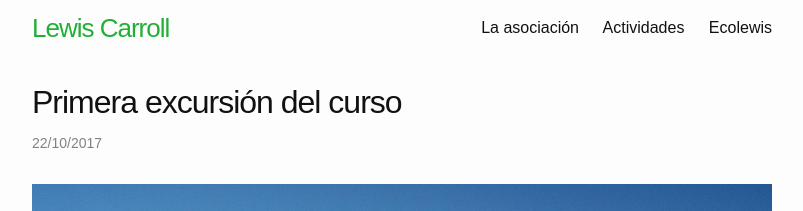
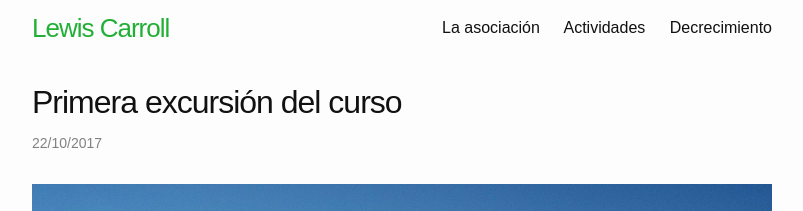
Before and after one commit to lewiscarroll/lewiscarroll.github.io, a Jekyll site: the page built from index.html, in a window 1280 px wide and 900 px high. Shown: the top 211 px of the window, without its empty margins (238-1041 px from the left). Built offline with Jekyll 4.4.1, drawn with Linux system fonts in a browser that asks for light colours; the list of posts is cut into pages by our own code.

Commit message:
Commited by script

```diff
--- a/_data/navigation.yml
+++ b/_data/navigation.yml
@@ -5,7 +5,7 @@ main:
     url: /la-asociación/
   - title: "Actividades"
     url: /actividades/
-  - title: "Ecolewis"
-    url: /ecolewis/
+  - title: "Decrecimiento"
+    url: /decrecimiento/
 #  - title: "Archives"
 #    url: /archives/
```
